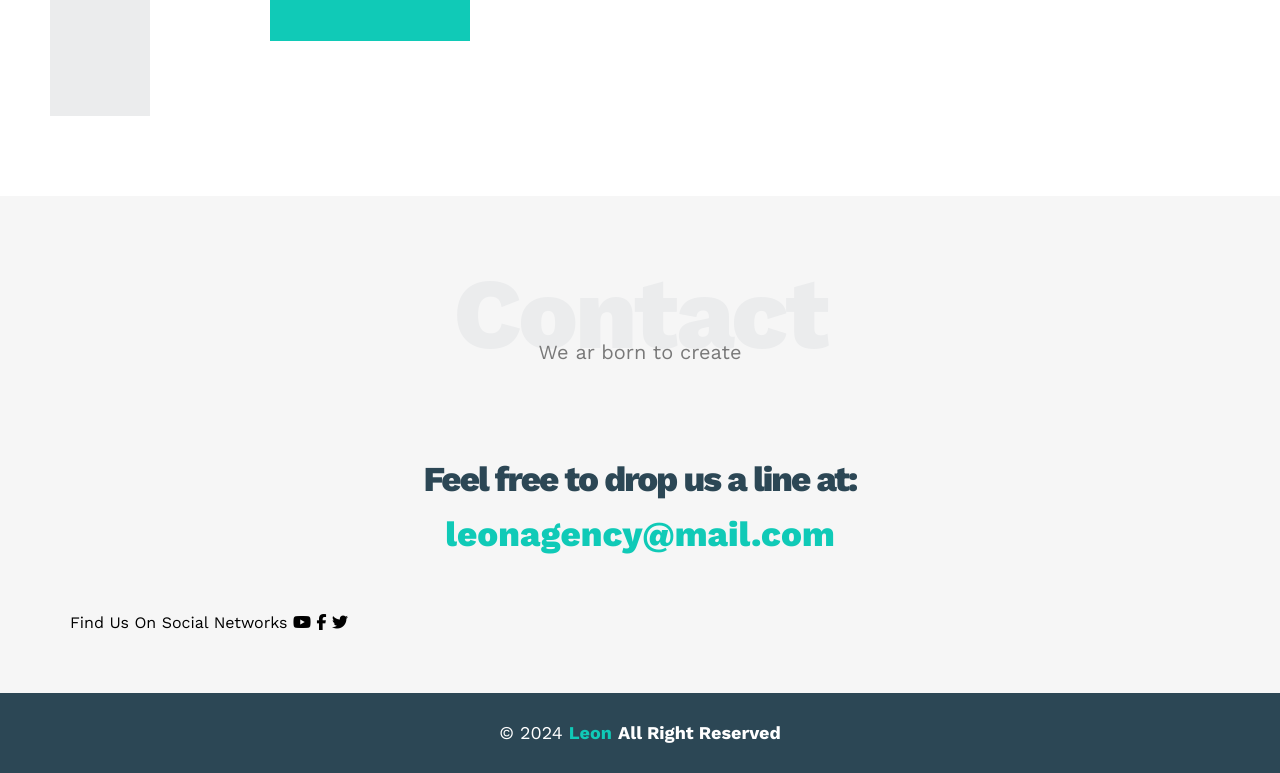
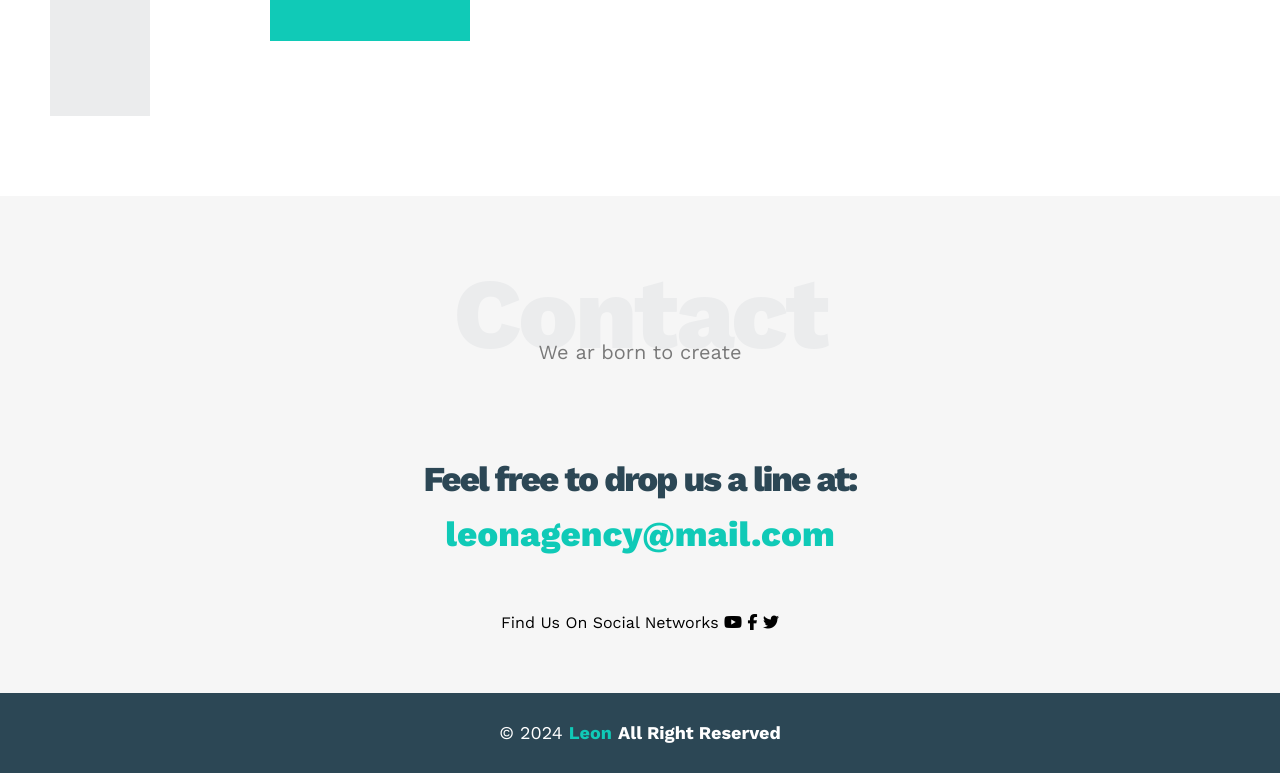
Before and after one commit to 4Mr5/HTML_And_CSS_Template_one, a plain HTML site: page index.html in a window 1280 px wide. Shown: the part 3251-4024 px from the top of the page. Drawn offline with nearby package versions, Linux system fonts and the light colour scheme.

Commit message:
Update index.html

```diff
--- a/index.html
+++ b/index.html
@@ -197,7 +197,7 @@
                   <p class="label">Feel free to drop us a line at:</p>
                   <a href="mailto:leonagency@mail.com?subject=Contact" class="link">leonagency@mail.com</a>
                 </div>
-                <div class="social">
+                <div class="social" style="text-align: center;">
                   Find Us On Social Networks
                  <i class="fab fa-youtube"></i>
                  <i class="fab fa-facebook-f"></i>
```
